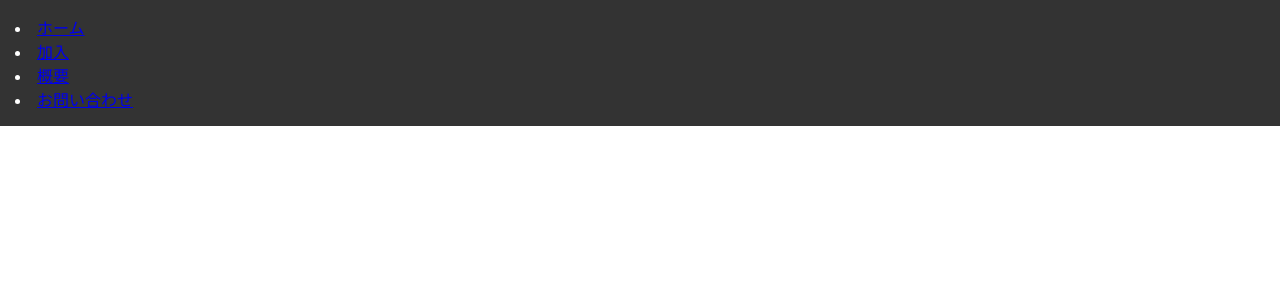
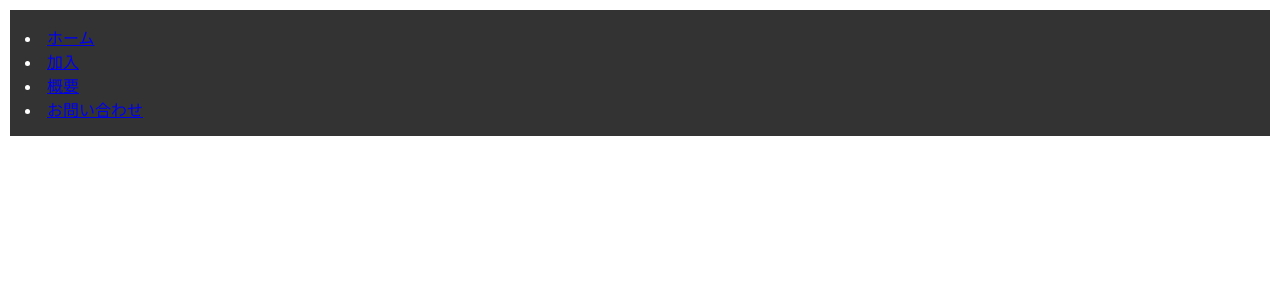
Before and after one commit to onakamaruido-source/tomi-tomi, a PHP site: page / in a window 1280 px wide. Shown: the top 300 px of the page. Run offline with PHP 8.4, Linux system fonts and the light colour scheme.

Commit message:
Update style.css

```diff
--- a/style.css
+++ b/style.css
@@ -1,12 +1,14 @@
 body {
   margin: 0;
   font-family: sans-serif;
+  background: white;
 }
 
 header {
   background: #333;
   color: white;
   padding: 15px;
+  margin: 10px;
 }
 
 /* PC用メニュー */
```
